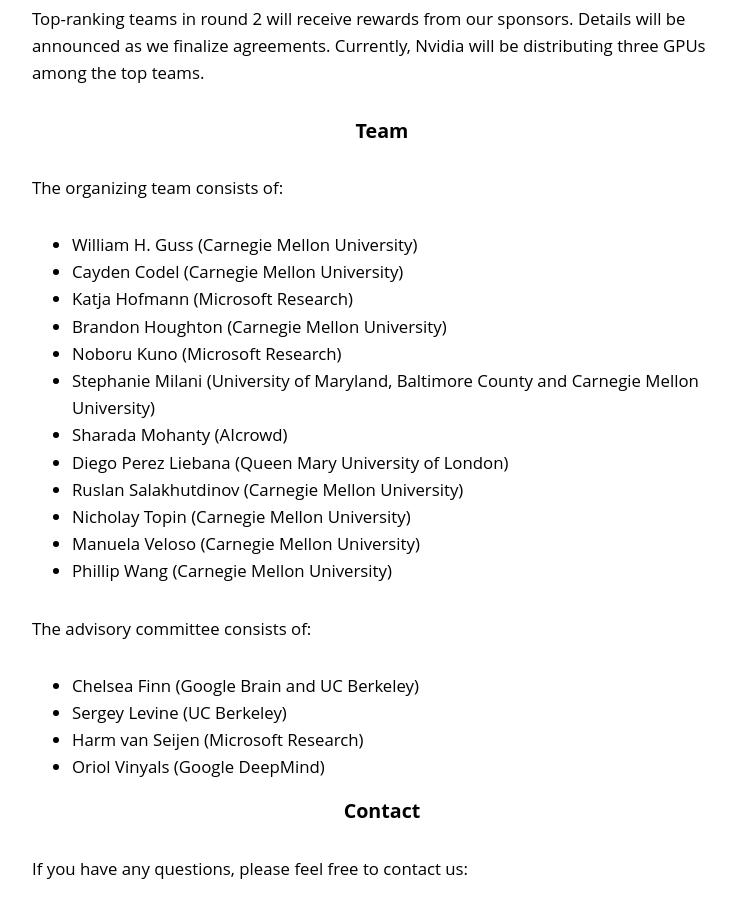
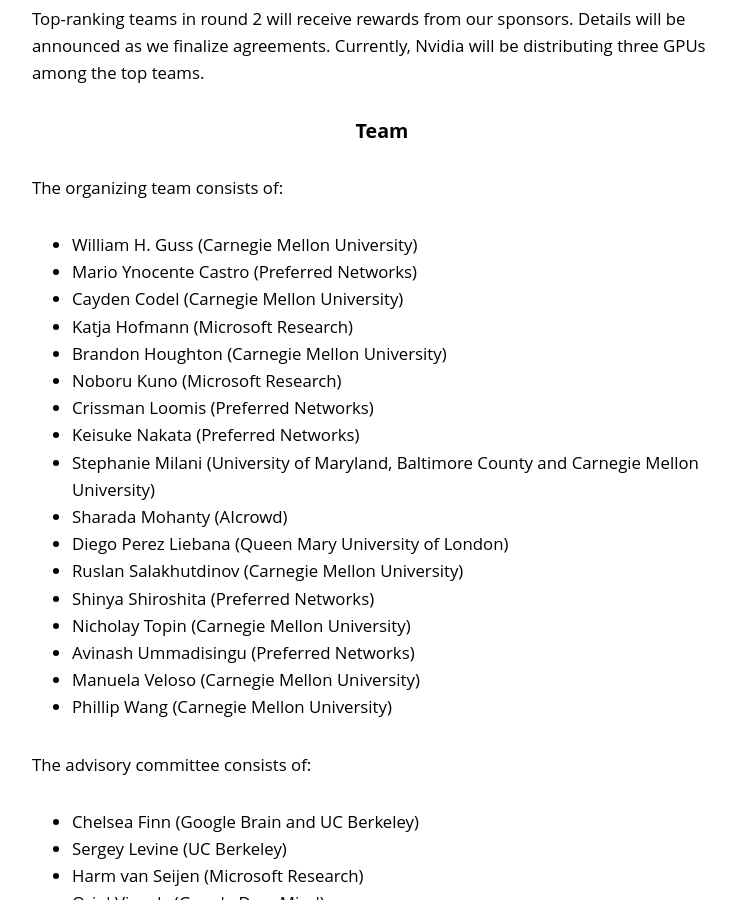
Before and after one commit to minerllabs/public-site, a Jekyll site: the page built from competition/index.md, in a window 1280 px wide and 900 px high, scrolled down 3817 px. Shown: the whole window, without its empty margins (258-994 px from the left). Built offline with Jekyll 4.4.1, drawn with Linux system fonts in a browser that asks for light colours.

Commit message:
Updating organizers.

```diff
--- a/competition/index.md
+++ b/competition/index.md
@@ -162,15 +162,20 @@
 The organizing team consists of:
 
 * William H. Guss (Carnegie Mellon University)
+* Mario Ynocente Castro (Preferred Networks)
 * Cayden Codel (Carnegie Mellon University)
 * Katja Hofmann (Microsoft Research)
 * Brandon Houghton (Carnegie Mellon University)
 * Noboru Kuno (Microsoft Research)
+* Crissman Loomis (Preferred Networks)
+* Keisuke Nakata (Preferred Networks)
 * Stephanie Milani (University of Maryland, Baltimore County and Carnegie Mellon University)
 * Sharada Mohanty (AIcrowd)
 * Diego Perez Liebana (Queen Mary University of London)
 * Ruslan Salakhutdinov (Carnegie Mellon University)
+* Shinya Shiroshita (Preferred Networks)
 * Nicholay Topin (Carnegie Mellon University)
+* Avinash Ummadisingu (Preferred Networks)
 * Manuela Veloso (Carnegie Mellon University)
 * Phillip Wang (Carnegie Mellon University)
 
```
